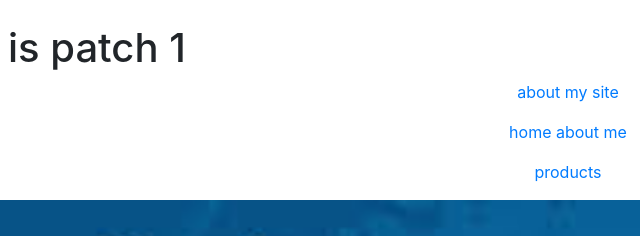
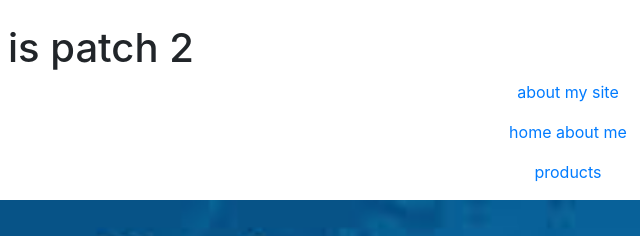
Before and after one commit to DavidOnukem/CoderB, a plain HTML site: page index.html in a window 1280 px wide. Shown: the top 236 px of the page, 72-712 px from the left. Drawn offline with nearby package versions, Linux system fonts and the light colour scheme.

Commit message:
Update index.html

```diff
--- a/index.html
+++ b/index.html
@@ -16,7 +16,7 @@
    </head>
    <body>
      <h1>
-    this is patch 1
+    this is patch 2
      </h1>
 
     <center>
```
